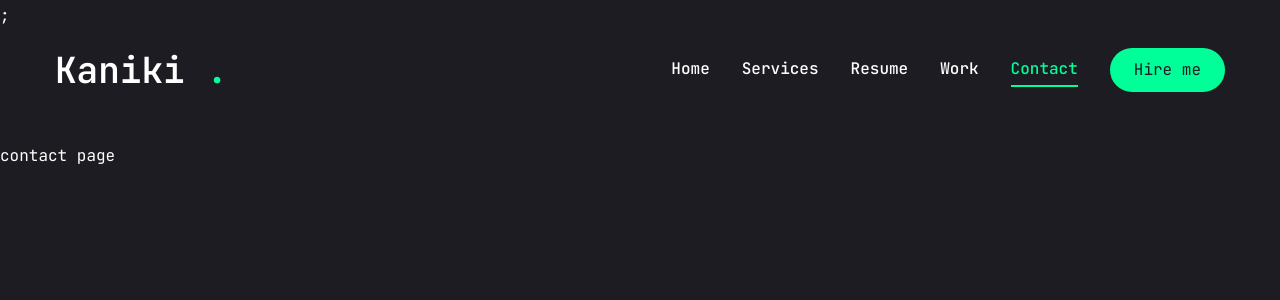
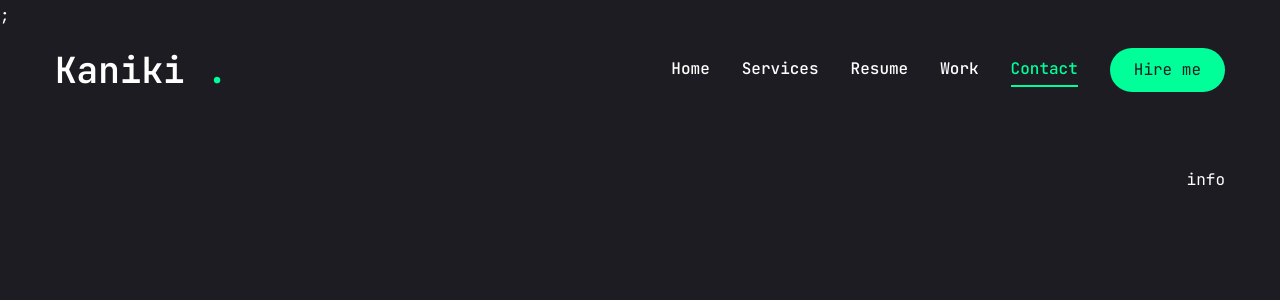
Before and after one commit to Juniorkaniki/portfolio, a Next.js app: page /contact in a window 1280 px wide. Shown: the top 300 px of the page. Built offline with nearby package versions, Linux system fonts and the light colour scheme.

Commit message:
conatact  beginning

```diff
--- a/app/contact/page.jsx
+++ b/app/contact/page.jsx
@@ -1,6 +1,60 @@
+"use client";
+import { Button } from "@/components/ui/button";
+import Input from "@/components/ui/input";
+import { Textarea } from "@/components/ui/textarea";
+import {
+  Select,
+  SelectContent,
+  SelectGroup,
+  SelectItem,
+  SelectLabel,
+  SelectTrigger,
+  SelectValue,
+} from "@/components/ui/select";
+import { FaPhoneAlt, FaEnvelope, FaMapMarkerAlt } from "react-icons/fa";
 
+const info = [
+  {
+    icon: <FaPhoneAlt />,
+    title: "Phone",
+    description: "(+243) 972 800 949",
+  },
+  {
+    icon: <FaEnvelope />,
+    title: "Email",
+    description: "junior@semanumerique.com, juniorkaniko00@gmail.com",
+  },
+  {
+    icon: <FaMapMarkerAlt />,
+    title: "Adresse",
+    description: "Drc, Goma, commune de karisimbi ",
+  },
+];
+import { motion } from "framer-motion";
 const contact = () => {
-    return <div>contact page</div>;
+  return (
+    <motion.section
+      initial={{ opacity: 0 }}
+      animate={{
+        opacity: 1,
+        transition: { delay: 2.4, duration: 0.4, ease: "easeIn" },
+      }}
+      className="py-6"
+    >
+      <div className="container mx-auto" >
+        <div className="flex flex-col xl:flex-row gap-[30px]">
+            {/* from */}
+            <div className="xl:h-[54%] order-2 xl:order-none">
+                <form action=""></form>
+            </div>
+            {/* info */}
+            <div className="flex-1 flex items-center xl:justify-end order-1 xl:order-none md-8 xl:mb-0">
+                info
+            </div>
+        </div>
+      </div>
+    </motion.section>
+  );
 };
 
 export default contact;
--- a/app/work/page.jsx
+++ b/app/work/page.jsx
@@ -155,7 +155,7 @@
                 );
               })}
               {/* slider buttons */}
-              <WorkSliderBtns />
+              <WorkSliderBtns containerStyles="flex gap-2 absolute right-0 bottm-[calc(50%_-_22px)] xl:bottom-0 z-20 w-full jusitify-between xl:w-max xl:justify-none" btnStyles="bg-accent hover:bg-accent-hover text-primary text-[22px] w-[44px] h-[44px] flex justify-center items-center transition-all"/>
             </Swiper>
           </div>
         </div>
--- a/components/WorkSliderBtns.jsx
+++ b/components/WorkSliderBtns.jsx
@@ -6,10 +6,10 @@
     const swiper = useSwiper();
     return(
         <div className={containerStyles}>
-            <button className={btnStyles}>
+            <button className={btnStyles} onClick={()=>swiper.slidePrev()}>
                 <PiCaretLeftBold className={iconsStyles} />
             </button>
-            <button className={btnStyles}>
+            <button className={btnStyles} onClick={()=> swiper.slideNext()}>
                 <PiCaretRightBold className={iconsStyles} />
             </button>
         </div>
```
Also changed, not shown: public/assets/work/photo.png (deleted).
